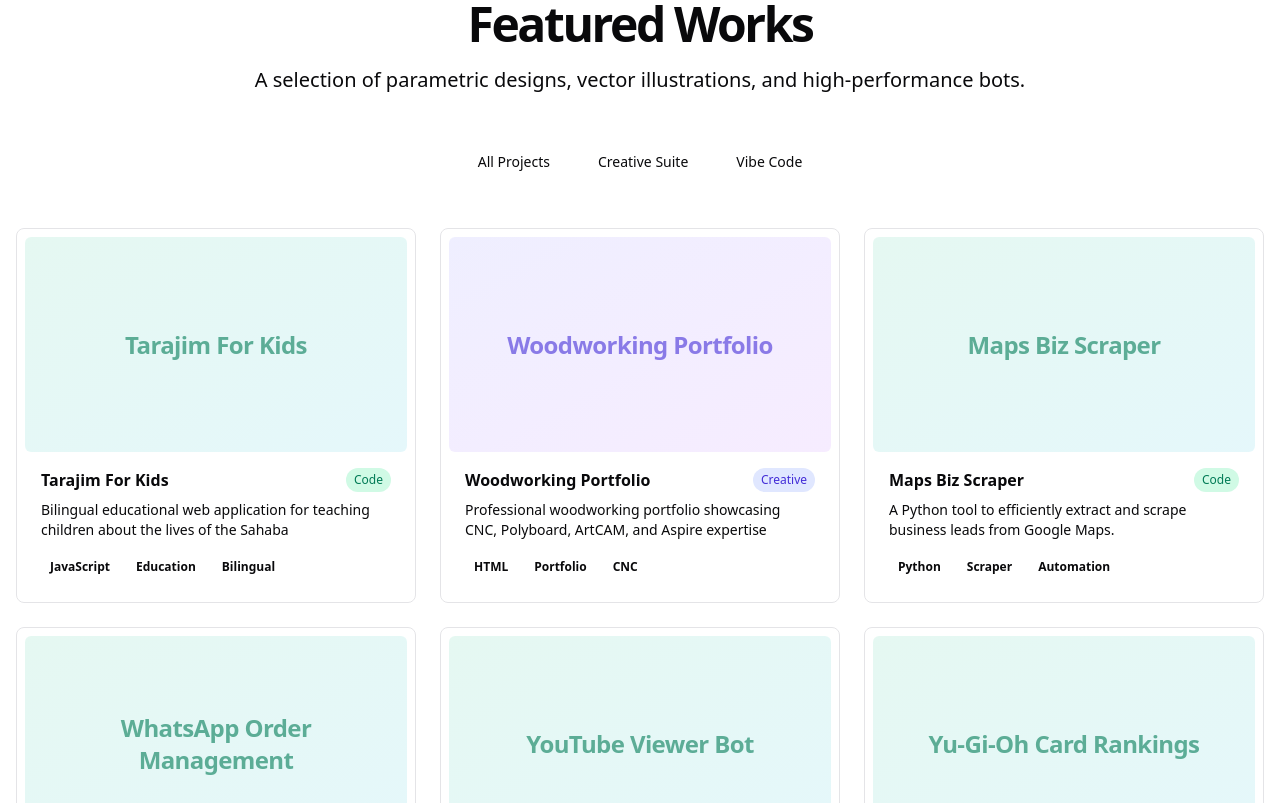
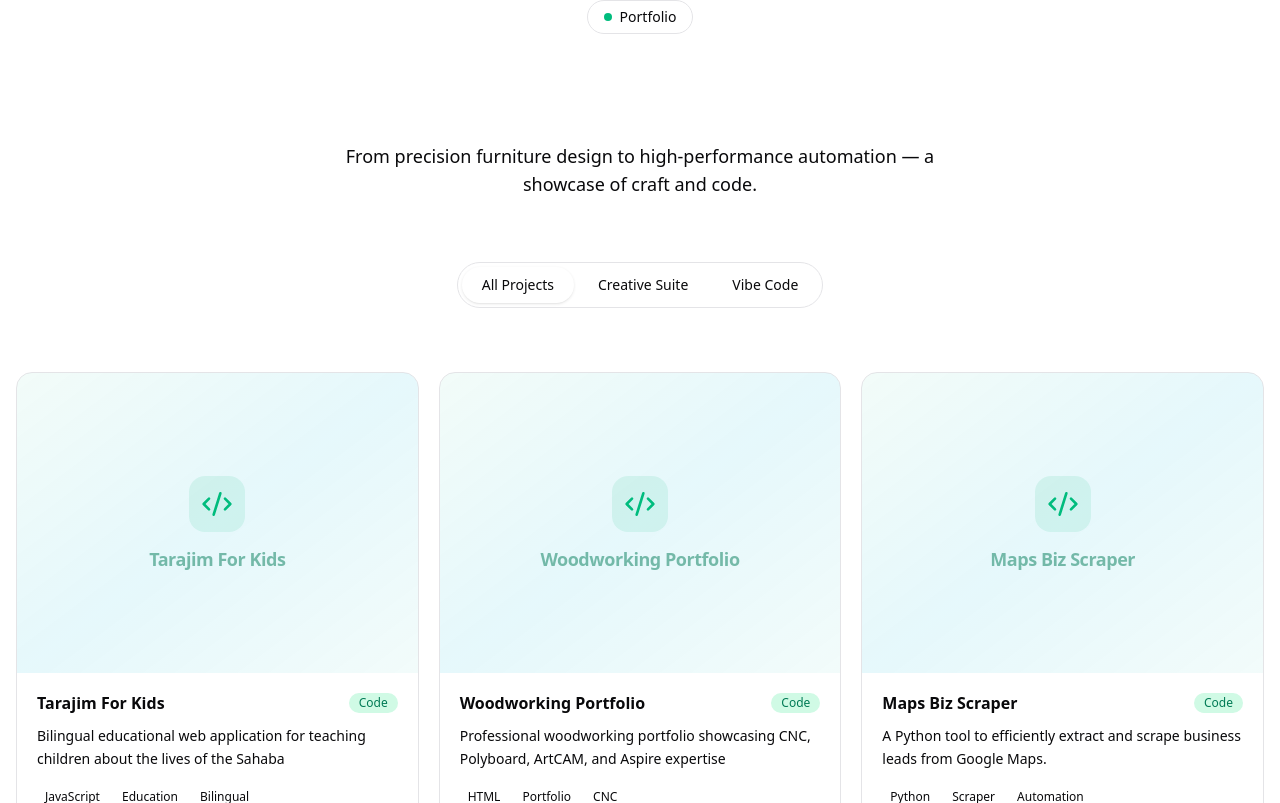
Before and after one commit to NewPyDev/my-portfolio, a Next.js app: page / in a window 1280 px wide. Shown: the part 1717-2520 px from the top of the page. Built offline with nearby package versions, Linux system fonts and the light colour scheme.

Commit message:
Redesign gallery with premium cards and fix project categories

```diff
--- a/components/sections/gallery.tsx
+++ b/components/sections/gallery.tsx
@@ -3,7 +3,7 @@
 import { useState } from "react"
 import { motion, AnimatePresence } from "framer-motion"
 import { projects } from "@/lib/data"
-import { Layers, Terminal, Github } from "lucide-react"
+import { Github, ArrowUpRight, Code2, Palette } from "lucide-react"
 import Link from "next/link"
 import { Category } from "@/lib/types"
 
@@ -12,94 +12,153 @@ export function Gallery() {
 
     const filteredProjects = projects.filter(project => filter === "All" || project.category === filter)
 
+    const filterLabels: Record<string, string> = {
+        "All": "All Projects",
+        "Design": "Creative Suite",
+        "Code": "Vibe Code",
+    }
+
     return (
-        <section id="projects" className="container py-24 sm:py-32 space-y-12 bg-muted/30">
-            <div className="flex flex-col items-center justify-center space-y-4 text-center">
-                <h2 className="text-3xl font-bold tracking-tighter sm:text-5xl">Featured Works</h2>
-                <p className="max-w-[900px] text-muted-foreground md:text-xl/relaxed lg:text-base/relaxed xl:text-xl/relaxed">
-                    A selection of parametric designs, vector illustrations, and high-performance bots.
+        <section id="projects" className="py-24 sm:py-32">
+            {/* Section Header */}
+            <div className="container space-y-16">
+                <div className="flex flex-col items-center justify-center space-y-6 text-center">
+                    <div className="inline-flex items-center gap-2 rounded-full border px-4 py-1.5 text-sm font-medium text-muted-foreground">
+                        <span className="relative flex h-2 w-2">
+                            <span className="absolute inline-flex h-full w-full animate-ping rounded-full bg-emerald-400 opacity-75" />
+                            <span className="relative inline-flex h-2 w-2 rounded-full bg-emerald-500" />
+                        </span>
+                        Portfolio
+                    </div>
+                    <h2 className="text-4xl font-extrabold tracking-tight sm:text-5xl md:text-6xl bg-gradient-to-r from-foreground via-foreground/80 to-foreground/60 bg-clip-text text-transparent">
+                        Featured Works
+                    </h2>
+                    <p className="max-w-[600px] text-muted-foreground text-lg">
+                        From precision furniture design to high-performance automation — a showcase of craft and code.
                     </p>
                 </div>
 
-            <div className="flex justify-center gap-4">
+                {/* Filter Buttons */}
+                <div className="flex justify-center">
+                    <div className="inline-flex items-center gap-1 rounded-full border p-1 bg-muted/50 backdrop-blur-sm">
                         {["All", "Design", "Code"].map((category) => (
                             <button
                                 key={category}
                                 onClick={() => setFilter(category as Category | "All")}
-                        className={`px-4 py-2 rounded-full text-sm font-medium transition-colors ${filter === category
-                            ? "bg-primary text-primary-foreground"
-                            : "bg-muted hover:bg-muted/80 text-muted-foreground"
+                                className={`relative px-5 py-2 rounded-full text-sm font-medium transition-all duration-300 ${filter === category
+                                    ? "bg-background text-foreground shadow-sm"
+                                    : "text-muted-foreground hover:text-foreground"
                                     }`}
                             >
-                        {category === "All" ? "All Projects" : category === "Design" ? "Creative Suite" : "Vibe Code"}
+                                {filterLabels[category]}
                             </button>
                         ))}
                     </div>
+                </div>
 
+                {/* Project Grid */}
                 <motion.div
                     layout
-                className="grid grid-cols-1 gap-6 sm:grid-cols-2 lg:grid-cols-3"
+                    className="grid grid-cols-1 gap-5 sm:grid-cols-2 lg:grid-cols-3"
                 >
                     <AnimatePresence>
-                    {filteredProjects.map((project) => (
+                        {filteredProjects.map((project, index) => (
                             <motion.div
                                 layout
-                            initial={{ opacity: 0, scale: 0.9 }}
-                            animate={{ opacity: 1, scale: 1 }}
-                            exit={{ opacity: 0, scale: 0.9 }}
-                            transition={{ duration: 0.2 }}
+                                initial={{ opacity: 0, y: 20 }}
+                                animate={{ opacity: 1, y: 0 }}
+                                exit={{ opacity: 0, y: -20 }}
+                                transition={{ duration: 0.3, delay: index * 0.05 }}
                                 key={project.id}
-                            className="group relative overflow-hidden rounded-lg border bg-background p-2 transition-all hover:shadow-lg"
+                                className="group relative"
                             >
                                 <Link href={`/projects/${project.id}`} className="block h-full">
-                                <div className="relative aspect-video overflow-hidden rounded-md bg-muted">
-                                    {/* Visual Representation */}
+                                    <div className="relative h-full overflow-hidden rounded-2xl border border-border/50 bg-card transition-all duration-300 hover:border-border hover:shadow-xl hover:shadow-black/5 dark:hover:shadow-black/20">
+                                        {/* Image / Placeholder Area */}
+                                        <div className="relative aspect-[4/3] overflow-hidden">
                                             {project.imageUrl ? (
-                                        <div className="relative h-full w-full">
+                                                <>
                                                     <img
                                                         src={project.imageUrl}
                                                         alt={project.title}
-                                                className="object-cover h-full w-full"
+                                                        className="object-cover h-full w-full transition-transform duration-500 group-hover:scale-105"
                                                     />
-                                            <div className="absolute inset-0 bg-gradient-to-t from-black/60 to-transparent opacity-0 group-hover:opacity-100 transition-opacity" />
+                                                    <div className="absolute inset-0 bg-gradient-to-t from-black/70 via-black/20 to-transparent opacity-60 group-hover:opacity-80 transition-opacity duration-300" />
+                                                    <div className="absolute bottom-4 left-4 right-4">
+                                                        <span className={`inline-flex items-center gap-1.5 rounded-full px-3 py-1 text-xs font-semibold backdrop-blur-md ${
+                                                            project.category === "Design"
+                                                                ? "bg-indigo-500/20 text-indigo-200 border border-indigo-400/20"
+                                                                : "bg-emerald-500/20 text-emerald-200 border border-emerald-400/20"
+                                                        }`}>
+                                                            {project.category === "Design" ? <Palette className="h-3 w-3" /> : <Code2 className="h-3 w-3" />}
+                                                            {project.category === "Design" ? "Creative" : "Code"}
+                                                        </span>
                                                     </div>
-                                    ) : project.category === "Design" ? (
-                                        <div className="flex h-full w-full items-center justify-center bg-gradient-to-br from-indigo-500/10 to-purple-500/10 group-hover:from-indigo-500/20 group-hover:to-purple-500/20 transition-colors p-6 text-center">
-                                            <h3 className="font-bold tracking-tight text-indigo-700/60 dark:text-indigo-400/60 text-xl sm:text-2xl">{project.title}</h3>
+                                                </>
+                                            ) : (
+                                                <div className={`flex h-full w-full flex-col items-center justify-center p-8 text-center transition-all duration-300 ${
+                                                    project.category === "Design"
+                                                        ? "bg-gradient-to-br from-indigo-500/5 via-purple-500/10 to-pink-500/5 group-hover:from-indigo-500/10 group-hover:via-purple-500/15 group-hover:to-pink-500/10"
+                                                        : "bg-gradient-to-br from-emerald-500/5 via-cyan-500/10 to-teal-500/5 group-hover:from-emerald-500/10 group-hover:via-cyan-500/15 group-hover:to-teal-500/10"
+                                                }`}>
+                                                    <div className={`mb-4 rounded-2xl p-3 ${
+                                                        project.category === "Design"
+                                                            ? "bg-indigo-500/10 text-indigo-500"
+                                                            : "bg-emerald-500/10 text-emerald-500"
+                                                    }`}>
+                                                        {project.category === "Design"
+                                                            ? <Palette className="h-8 w-8" />
+                                                            : <Code2 className="h-8 w-8" />
+                                                        }
                                                     </div>
-                                    ) : (
-                                        <div className="flex h-full w-full items-center justify-center bg-gradient-to-br from-emerald-500/10 to-cyan-500/10 group-hover:from-emerald-500/20 group-hover:to-cyan-500/20 transition-colors p-6 text-center">
-                                            <h3 className="font-bold tracking-tight text-emerald-700/60 dark:text-emerald-400/60 text-xl sm:text-2xl">{project.title}</h3>
+                                                    <h3 className={`font-bold tracking-tight text-lg leading-tight ${
+                                                        project.category === "Design"
+                                                            ? "text-indigo-700/50 dark:text-indigo-400/50"
+                                                            : "text-emerald-700/50 dark:text-emerald-400/50"
+                                                    }`}>
+                                                        {project.title}
+                                                    </h3>
                                                 </div>
                                             )}
 
-                                    {/* Hover Overlay */}
-                                    <div className="absolute inset-0 flex items-center justify-center gap-4 bg-background/80 opacity-0 transition-opacity group-hover:opacity-100 backdrop-blur-sm">
-                                        <span className="font-medium bg-primary text-primary-foreground px-4 py-2 rounded-full text-sm">View Details</span>
-                                        {project.repoUrl && (
-                                            <span className="rounded-full bg-secondary p-2 hover:bg-secondary/80">
-                                                <Github className="h-4 w-4" />
+                                            {/* Hover Arrow */}
+                                            <div className="absolute top-4 right-4 rounded-full bg-background/80 p-2 opacity-0 transform translate-y-2 group-hover:opacity-100 group-hover:translate-y-0 transition-all duration-300 backdrop-blur-sm shadow-sm">
+                                                <ArrowUpRight className="h-4 w-4 text-foreground" />
+                                            </div>
+                                        </div>
+
+                                        {/* Card Content */}
+                                        <div className="p-5 space-y-3">
+                                            <div className="flex items-start justify-between gap-2">
+                                                <h3 className="font-semibold text-foreground leading-tight group-hover:text-primary transition-colors">
+                                                    {project.title}
+                                                </h3>
+                                                {!project.imageUrl && (
+                                                    <span className={`shrink-0 inline-flex items-center gap-1 rounded-full px-2.5 py-0.5 text-xs font-medium ${
+                                                        project.category === "Design"
+                                                            ? "bg-indigo-100 text-indigo-700 dark:bg-indigo-900/30 dark:text-indigo-400"
+                                                            : "bg-emerald-100 text-emerald-700 dark:bg-emerald-900/30 dark:text-emerald-400"
+                                                    }`}>
+                                                        {project.category === "Design" ? "Creative" : "Code"}
                                                     </span>
                                                 )}
                                             </div>
-                                </div>
-
-                                <div className="p-4">
-                                    <div className="flex items-center justify-between">
-                                        <h3 className="font-semibold group-hover:underline text-foreground">{project.title}</h3>
-                                        <span className={`text-xs px-2 py-1 rounded-full ${project.category === "Design" ? "bg-indigo-100 text-indigo-700 dark:bg-indigo-900/30 dark:text-indigo-400" : "bg-emerald-100 text-emerald-700 dark:bg-emerald-900/30 dark:text-emerald-400"}`}>
-                                            {project.category === "Design" ? "Creative" : "Code"}
-                                        </span>
-                                    </div>
-                                    <p className="mt-2 line-clamp-2 text-sm text-muted-foreground">
+                                            <p className="line-clamp-2 text-sm text-muted-foreground leading-relaxed">
                                                 {project.description}
                                             </p>
-                                    <div className="mt-4 flex flex-wrap gap-2">
+                                            <div className="flex flex-wrap gap-1.5 pt-1">
                                                 {project.tags.map(tag => (
-                                            <span key={tag} className="inline-flex items-center rounded-md border px-2 py-0.5 text-xs font-semibold transition-colors focus:outline-none focus:ring-2 focus:ring-ring focus:ring-offset-2 border-transparent bg-secondary text-secondary-foreground hover:bg-secondary/80">
+                                                    <span key={tag} className="inline-flex items-center rounded-md px-2 py-0.5 text-xs font-medium bg-muted text-muted-foreground">
                                                         {tag}
                                                     </span>
                                                 ))}
+                                            </div>
+                                            {project.repoUrl && (
+                                                <div className="flex items-center gap-1.5 pt-1 text-xs text-muted-foreground">
+                                                    <Github className="h-3.5 w-3.5" />
+                                                    <span>Source Available</span>
+                                                </div>
+                                            )}
                                         </div>
                                     </div>
                                 </Link>
@@ -107,6 +166,7 @@ export function Gallery() {
                         ))}
                     </AnimatePresence>
                 </motion.div>
+            </div>
         </section>
     )
 }
--- a/lib/data.ts
+++ b/lib/data.ts
@@ -13,7 +13,7 @@ export const projects: Project[] = [
         id: "woodworking-portfolio",
         title: "Woodworking Portfolio",
         description: "Professional woodworking portfolio showcasing CNC, Polyboard, ArtCAM, and Aspire expertise",
-        category: "Design",
+        category: "Code",
         tags: ["HTML", "Portfolio", "CNC"],
         repoUrl: "https://github.com/NewPyDev/woodworking-portfolio",
     },
```
Lines whose indentation alone changed are shown as unchanged.
